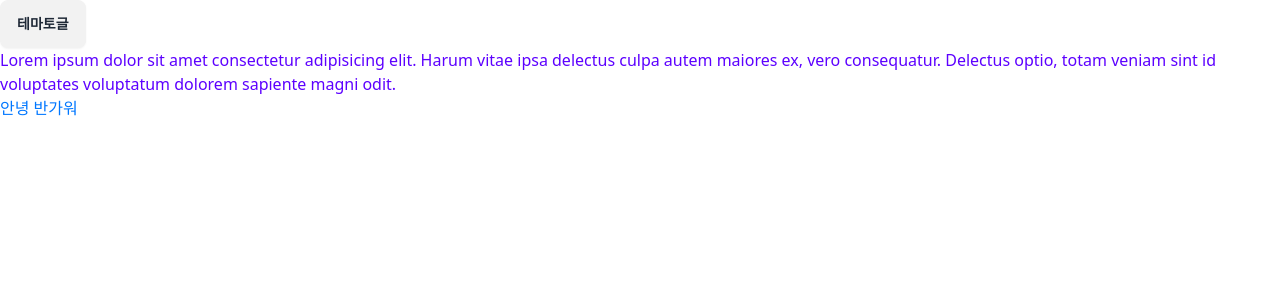
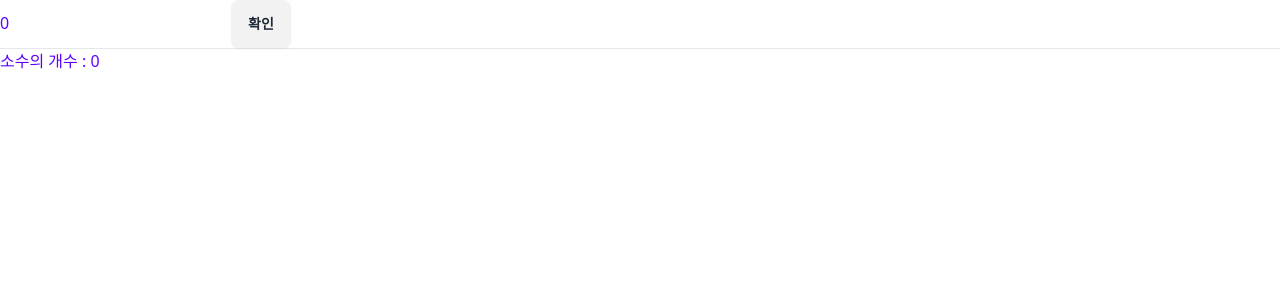
Before and after one commit to CHOMINWOONG/2024-react-exam, a React (Create React App) app: page / in a window 1280 px wide. Shown: the top 300 px of the page. Built offline with nearby package versions, Linux system fonts and the light colour scheme.

Commit message:
useMemo 예제

```diff
--- a/src/App.js
+++ b/src/App.js
@@ -1,32 +1,69 @@
-import React, { useState, useRef, useEffect } from 'react';
+import React, { useState, useRef, useEffect, useMemo } from 'react';
+
+function isPrimeNumber(no) {
+  for ( let i = 2; i < no; i++ ) {
+      if ( i * i > no ) {
+          break;
+      }
+
+      if ( no % i == 0 ) {
+          return false;
+      }
+  }
+
+  return true;
+}
+
+function getPrimeNumbers(max) {
+  const primeNumbers = [];
+
+  for ( let i = 2; i <= max; i++ ) {
+      if ( isPrimeNumber(i) ) {
+          primeNumbers.push(i);
+      }
+  }
+
+  return primeNumbers;
+}
+
+function getPrimeNumbersCount(max) {
+  return getPrimeNumbers(max).length;
+}
 
 export default function App() {
-  const [isDark, setIsDark] = useState(false);
+  const [inputNo, setInputNo] = useState(0);
 
-  useEffect(() => {
-    const html = document.getElementsByTagName('html')[0];
+  const primeNumbersCount = useMemo(() => getPrimeNumbersCount(inputNo), [inputNo]);
 
-    if ( isDark ) {
-      html.classList.add('dark');
-    } else {
-      html.classList.remove('dark');
+  const onSubmit = (e) => {
+    e.preventDefault();
+
+    const form = e.target;
+
+    form.number.value = form.number.value.trim();
+
+    if ( form.number.value.length == 0 ) {
+      alert("숫자를 입력해주세요.");
+      form.numbers.focus();
+
+      return;
     }
-  }, [isDark]);
 
+    const number = form.number.valueAsNumber;
+    form.number.focus();
+
+    setInputNo(number);
+
+
+  }
   return (
     <>
-    <div className='btn'>
-      <button onClick={() => setIsDark(!isDark)}>테마토글</button>
-    </div>
-
-  <div>
-    Lorem ipsum dolor sit amet consectetur adipisicing elit. Harum vitae ipsa delectus culpa autem maiores ex, vero consequatur. Delectus optio, totam veniam sint id voluptates voluptatum dolorem sapiente magni odit.
-  </div>
-
-  <h1 class="color-primary">
-    안녕
-    반가워
-  </h1>
+    <form onSubmit={onSubmit}>
+      <input type="number" name="number" placeholder='숫자를 입력해주세요.' defaultValue="0"/>
+      <input type="submit" className='btn' value="확인" />
+      <hr />
+      <div>소수의 개수 : {primeNumbersCount}</div>
+    </form>
     </>
   );
 }
```
